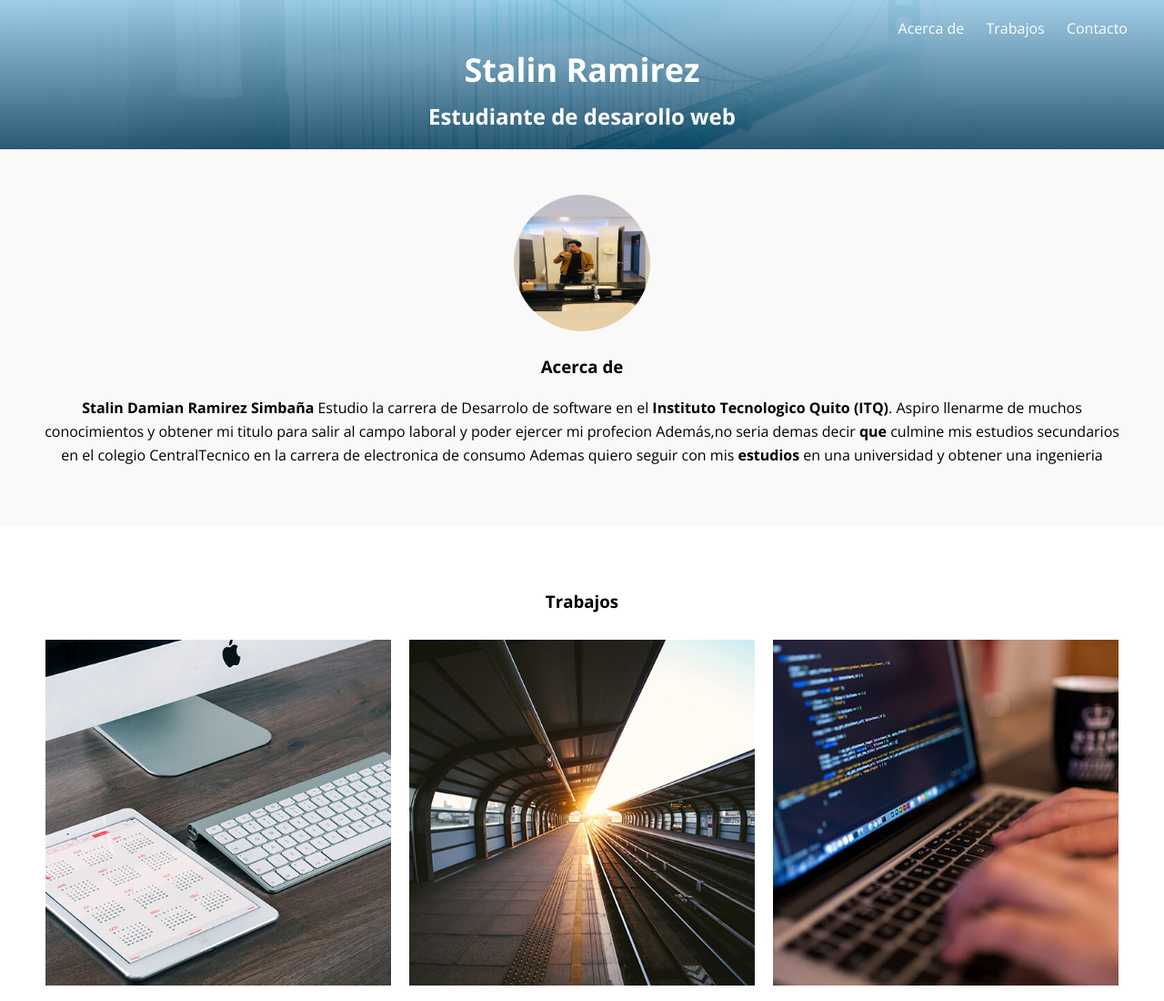
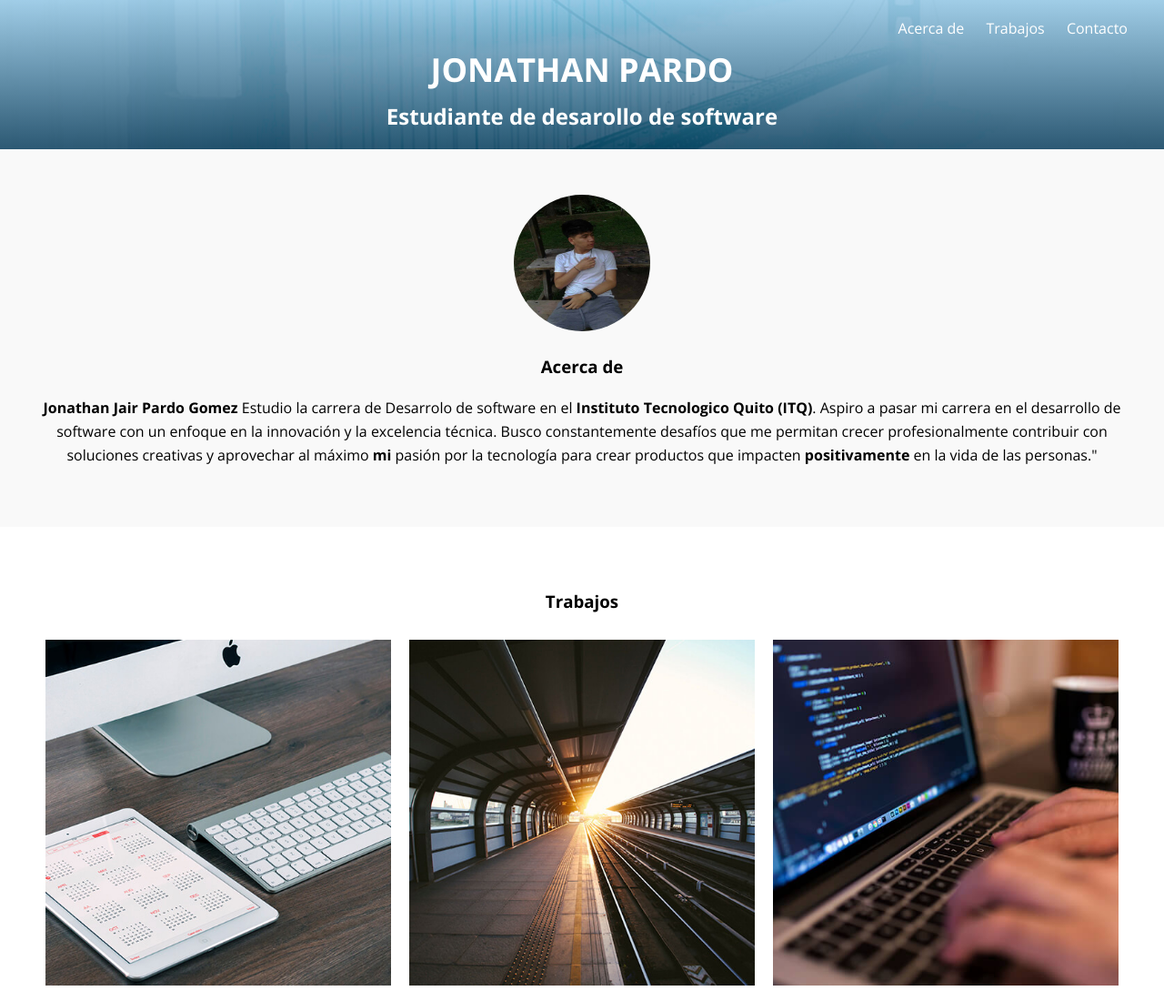
Before and after one commit to StaRam996/examen1, a plain HTML site: page index.html in a window 1280 px wide. Shown: the top 1100 px of the page at 91% size. Drawn offline with nearby package versions, Linux system fonts and the light colour scheme.

Commit message:
EXAMENNN

```diff
--- a/index.html
+++ b/index.html
@@ -4,7 +4,7 @@
     <meta charset="UTF-8">
     <meta name="viewport" content="width=device-width, user-scalable=no,
         initial-scale=1.0, maximum-scale=1.0, minimum-scale=1.0">
-    <title> Stalin Ramirez</title>
+    <title> JONATHAN PARDO</title>
     <link href="https://fonts.googleapis.com/css?family=Open+Sans:300,400,600,6001,700" rel="stylesheet">
     <link rel="stylesheet" href="css/normalize.css">
     <link rel="stylesheet" href="css/font-awesome.min.css">
@@ -22,8 +22,8 @@
 
             <div class="contenedor-texto">
                 <div class="texto">
-                    <h1 class="nombre">Stalin Ramirez </h1>
-                    <h2 class="profesion">Estudiante de desarollo web</h2>
+                    <h1 class="nombre">JONATHAN PARDO </h1>
+                    <h2 class="profesion">Estudiante de desarollo de software</h2>
                 </div>
             </div>
         </div>
@@ -33,23 +33,23 @@
         <section class="acerca-de">
             <div class="contenedor">
                 <div class="foto">
-                    <img src="imagenes/stalin.jpg" width="115" height="115" alt="Stalin Ramirez">
+                    <img src="imagenes/jonathan.jpg" width="115" height="115" alt="Stalin Ramirez">
                 </div>
 
 
                 <div class="texto">
                     <h3 class="titulo">Acerca de</h3>
-                    <p> <span class="bold">Stalin Damian Ramirez Simbaña</span> Estudio la carrera
+                    <p> <span class="bold">Jonathan Jair Pardo Gomez</span> Estudio la carrera
                         de Desarrolo de software en el <span class="bold">Instituto Tecnologico Quito
                             (ITQ)</span>.
 
-                        Aspiro llenarme de muchos conocimientos y obtener mi titulo para salir al campo laboral
-                        y poder ejercer mi profecion
+                            Aspiro a pasar mi carrera en el desarrollo de software con un enfoque en la innovación y la excelencia técnica.
+                            Busco constantemente desafíos que me permitan crecer profesionalmente
 
-                        Además,no seria demas decir <span class="bold">que</span> culmine mis estudios secundarios en el colegio CentralTecnico
-                        en la carrera de electronica de consumo
+                        contribuir con soluciones creativas y aprovechar al máximo<span class="bold"> mi </span> pasión por la tecnología
 
-                        Ademas quiero seguir con mis  <span class="bold">estudios</span> en una universidad y obtener una ingenieria
+
+                        para crear productos que impacten  <span class="bold">positivamente</span> en la vida de las personas."
 
                 </div>
             </div>
```
Also changed, not shown: imagenes/jonathan.jpg (added), imagenes/stalin.jpg (deleted).
